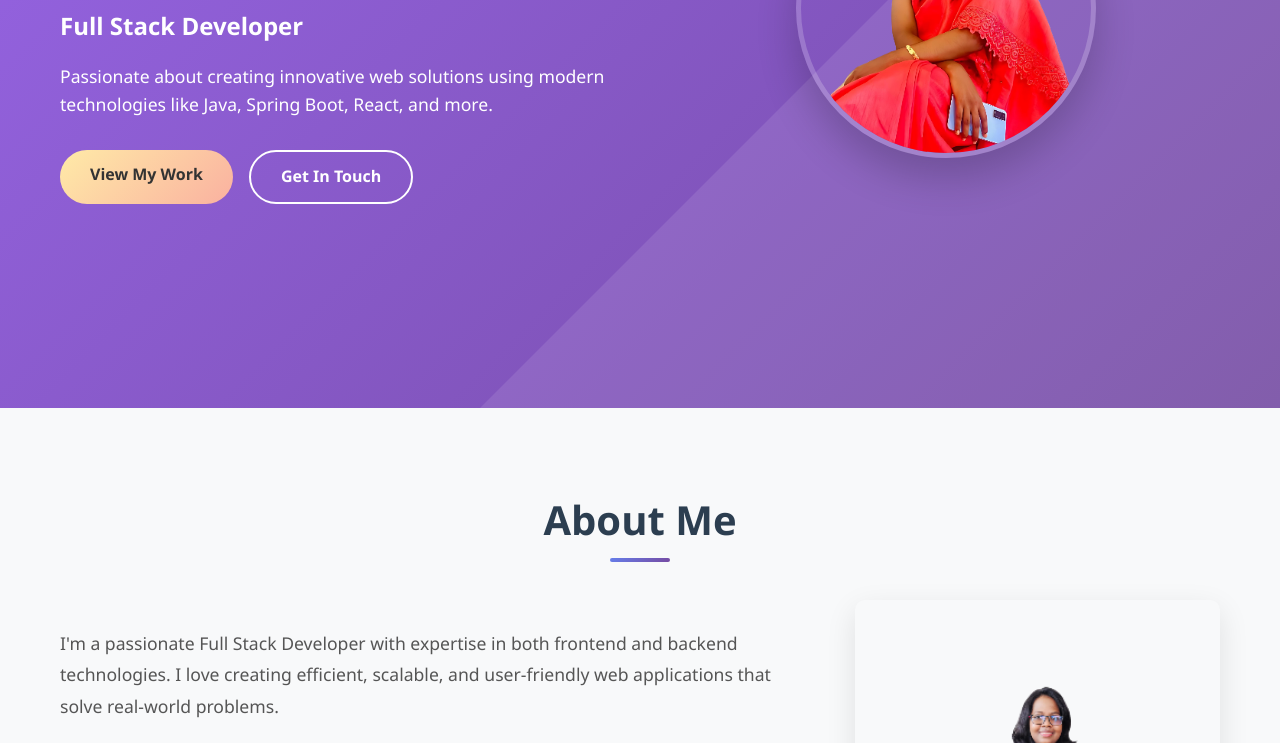
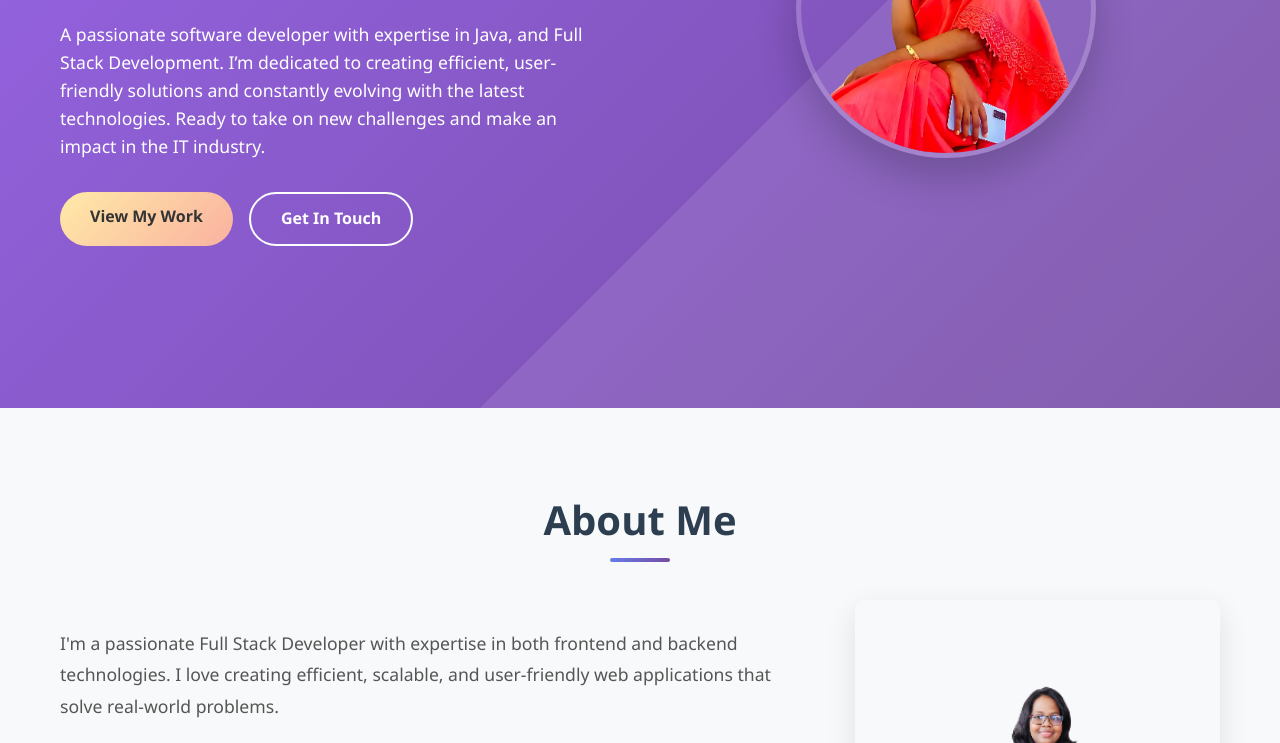
Before and after one commit to lchaminduni/My-Portfolio, a plain HTML site: page index.html in a window 1280 px wide. Shown: the part 392-1135 px from the top of the page. Drawn offline with nearby package versions, Linux system fonts and the light colour scheme.

Commit message:
change the above section

```diff
--- a/index.html
+++ b/index.html
@@ -5,7 +5,7 @@
     <meta name="viewport" content="width=device-width, initial-scale=1.0">
     <title>Lihini Senevirathna -Aspiring Full Stack Developer</title>
     <meta name="description" content="Lihini Senevirathna - Full Stack Developer Portfolio">
-    <meta name="keywords" content="developer, portfolio, react, javascript, asitha, kanchana, full stack developer, java, springboot, mysql, git">
+    <meta name="keywords" content="developer, portfolio, react, javascript, lihini, senevirathna, full stack developer, java, springboot, mysql, git">
     <link rel="icon" type="image/x-icon" href="https://img.icons8.com/?size=100&id=19292&format=png&color=000000">
     <link rel="stylesheet" href="style.css">
     <link href="https://cdnjs.cloudflare.com/ajax/libs/font-awesome/6.0.0/css/all.min.css" rel="stylesheet">
@@ -43,7 +43,9 @@
                 </h1>
                 <h2 class="hero-subtitle">Full Stack Developer</h2>
                 <p class="hero-description">
-                    Passionate about creating innovative web solutions using modern technologies like Java, Spring Boot, React, and more.
+                    A passionate software developer with expertise in Java, and Full Stack Development. I’m dedicated to creating efficient,
+                    user-friendly solutions and constantly evolving with the latest technologies.
+                    Ready to take on new challenges and make an impact in the IT industry.
                 </p>
                 <div class="hero-buttons">
                     <a href="#projects" class="btn btn-primary">View My Work</a>
```
